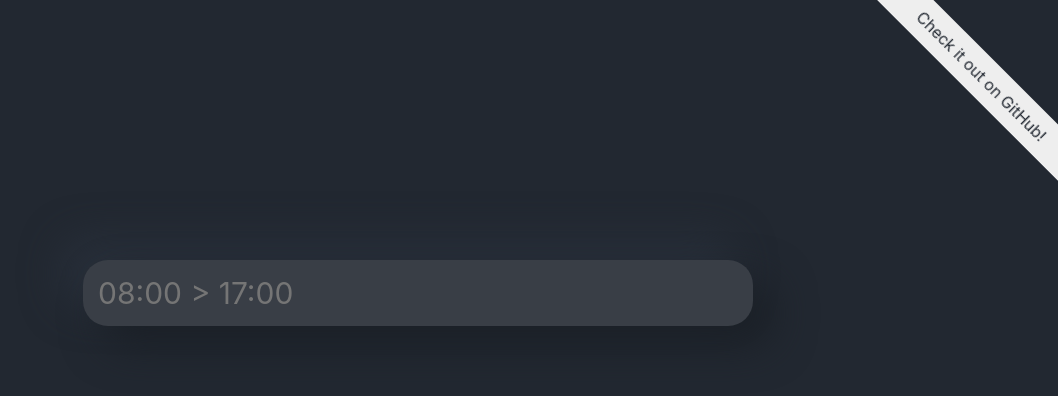
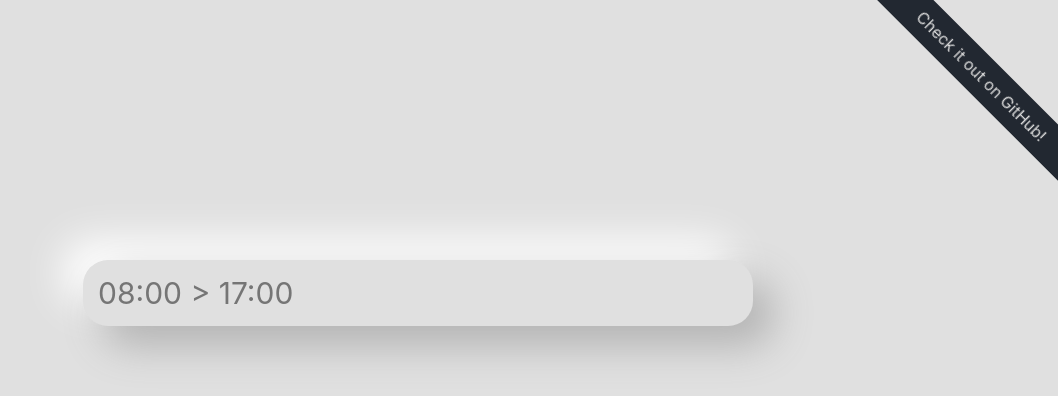
Before and after one commit to nermin99/timecalculator, a React (Create React App) app: page / in a window 1280 px wide. Shown: the top 396 px of the page, without its empty margins (222-1280 px from the left). Built offline with nearby package versions, Linux system fonts and the light colour scheme.

Commit message:
Add light-mode

```diff
--- a/src/App.css
+++ b/src/App.css
@@ -45,3 +45,13 @@ body {
     display: none;
   }
 }
+
+@media (prefers-color-scheme: light) {
+  :root {
+    --color-1: #e0e0e0;
+    --color-2: #e0e0e0;
+    --color-3: #222831;
+    --shadow-color-1: #b3b3b3;
+    --shadow-color-2: #ffffff;
+  }
+}
```
